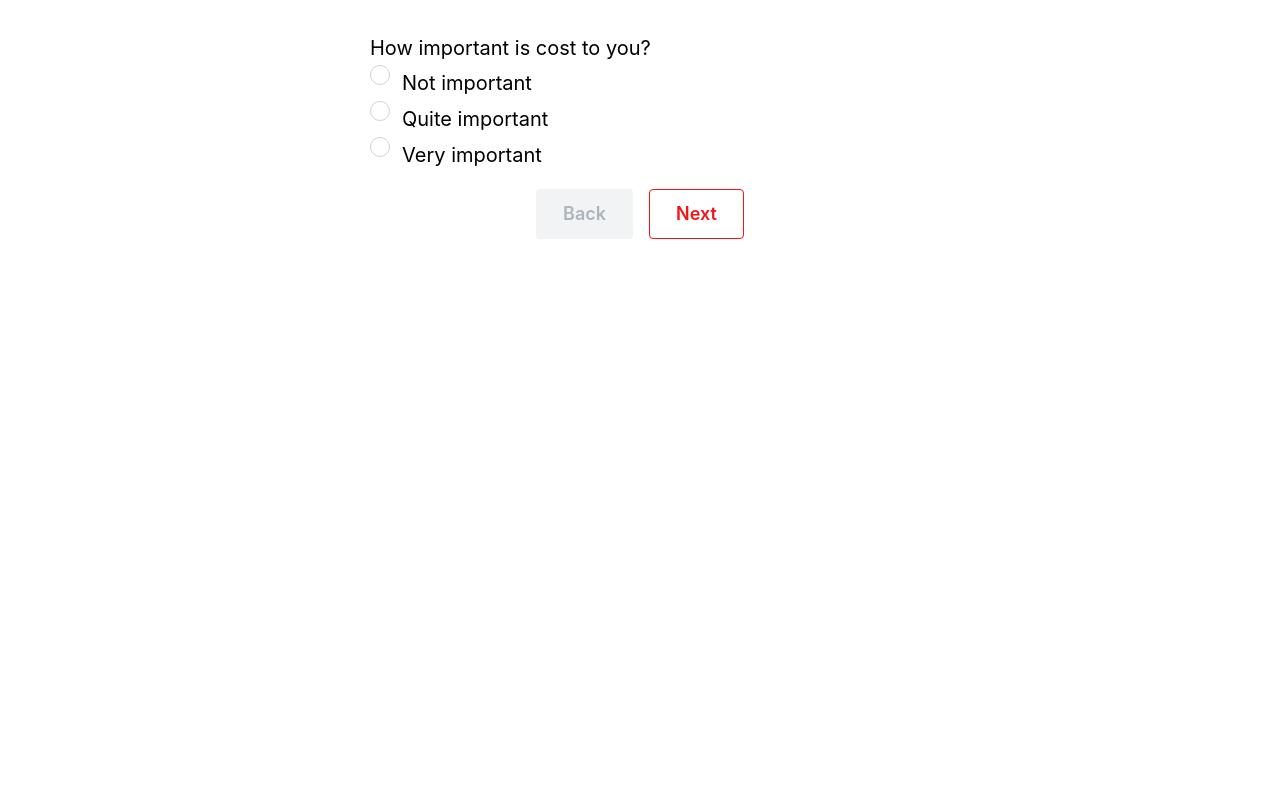
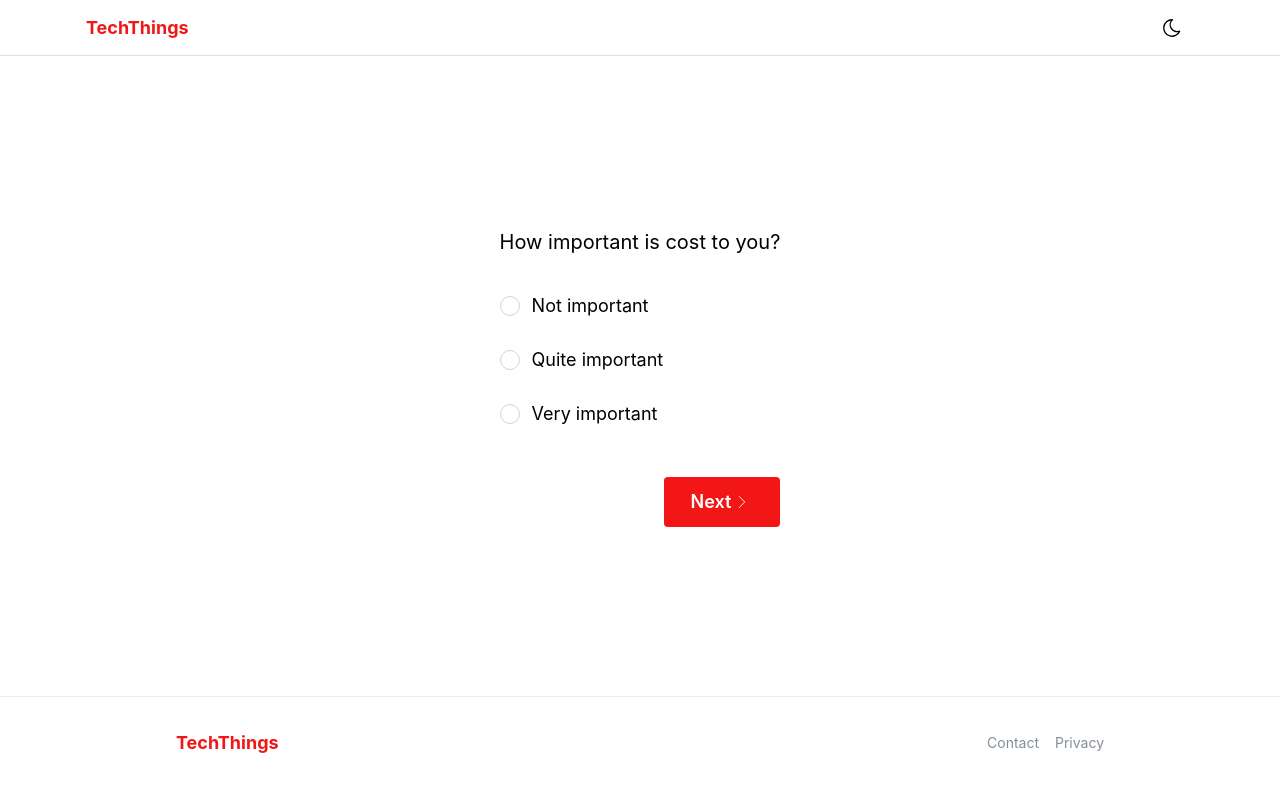
Before and after one commit to roygb1v/techthings, a Next.js app: page /quiz in a window 1280 px wide. Shown: the top 792 px of the page. Built offline with nearby package versions, Linux system fonts and the light colour scheme.

Commit message:
added toggle color and style changes

```diff
--- /dev/null
+++ b/app/about/page.tsx
@@ -0,0 +1,3 @@
+export default function Page() {
+  return <div>About</div>;
+}
--- a/app/layout.tsx
+++ b/app/layout.tsx
@@ -2,6 +2,8 @@ import '@mantine/core/styles.css';
 import React from 'react';
 import { MantineProvider, ColorSchemeScript } from '@mantine/core';
 import { theme } from '../theme';
+import { Header } from '../components/Header/Header';
+import { Footer } from '../components/Footer/Footer';
 
 export const metadata = {
   title: 'Find your best laptop',
@@ -10,7 +12,7 @@ export const metadata = {
 
 export default function RootLayout({ children }: { children: any }) {
   return (
-    <html lang="en">
+    <html lang="en" style={{ height: '100%' }}>
       <head>
         <ColorSchemeScript />
         <link rel="shortcut icon" href="/favicon.svg" />
@@ -20,7 +22,13 @@ export default function RootLayout({ children }: { children: any }) {
         />
       </head>
       <body>
-        <MantineProvider theme={theme}>{children}</MantineProvider>
+        <section>
+          <MantineProvider theme={theme}>
+            <Header />
+            {children}
+            <Footer />
+          </MantineProvider>
+        </section>
       </body>
     </html>
   );
--- a/app/page.tsx
+++ b/app/page.tsx
@@ -1,15 +1,11 @@
 import { Welcome } from '../components/Welcome/Welcome';
-import { Header } from '../components/Header/Header';
 import { Faq } from '../components/Faq/Faq';
-import { Footer } from '../components/Footer/Footer';
 
 export default function HomePage() {
   return (
     <>
-      <Header />
       <Welcome />
       <Faq />
-      <Footer />
     </>
   );
 }
--- a/app/quiz/page.js
+++ /dev/null
@@ -1,5 +0,0 @@
-import { QuizFormParent } from '../../components/QuizForm/QuizFormParent.tsx';
-
-export default function Page() {
-  return <QuizFormParent />;
-}
--- /dev/null
+++ b/app/quiz/page.tsx
@@ -0,0 +1,5 @@
+import { QuizFormParent } from '../../components/QuizForm/QuizFormParent';
+
+export default function Page() {
+  return <QuizFormParent />;
+}
--- a/components/ColorSchemeToggle/ColorSchemeToggle.tsx
+++ b/components/ColorSchemeToggle/ColorSchemeToggle.tsx
@@ -13,7 +13,7 @@ export function ColorSchemeToggle() {
     <Group justify="right">
       <ActionIcon
         onClick={() => setColorScheme(computedColorScheme === 'light' ? 'dark' : 'light')}
-        variant="default"
+        variant={computedColorScheme === 'light' ? 'light' : 'dark'}
         size="xl"
         aria-label="Toggle between dark or light mode"
       >
--- a/components/QuizForm/QuizFormParent.css
+++ b/components/QuizForm/QuizFormParent.css
@@ -1,41 +1,24 @@
-/* .input-container {
-  display: flex;
-  flex-direction: column;
-  gap: 48px;
+div[role=radiogroup] {
+  padding: 32px 0px;
+  display: grid;
+  gap: 24px;
 }
 
-.input-container input {
-  position: absolute;
-
+.mantine-Radio-body {
+  display: flex;
+  align-items: center;
+  padding: 0px;
 }
 
-.input-container span {
-  padding: 16px 96px;
-  border: 1px solid black;
+.mantine-Radio-inner {
+  /* display: none; */
 }
 
-.input-container span:focus {
-  background: red;
-  outline: 1px dashed green;
+input:checked {
+  border: 1px solid red;
 }
 
-.input-container span:hover {
-  background: lightgray;
-  cursor: pointer;
-} */
-
-.input-container input {
-  display: none;
+.button-text {
+  display: flex;
+  align-items: center;
 }
-
-li {
-
-}
-
-li {
-  cursor: pointer;
-}
-
-li:focus {
-  outline: 1px dashed green;
-}
--- a/components/QuizForm/QuizFormParent.tsx
+++ b/components/QuizForm/QuizFormParent.tsx
@@ -2,7 +2,8 @@
 
 import { useState } from 'react';
 import { useForm } from '@mantine/form';
-import { RadioGroup, Radio, Button, Group, Box, Text } from '@mantine/core';
+import { RadioGroup, Radio, Button, Group, Text, Center, rem } from '@mantine/core';
+import { IconChevronLeft, IconChevronRight } from '@tabler/icons-react';
 
 import './QuizFormParent.css';
 
@@ -15,7 +16,7 @@ export function QuizFormParent() {
   const [step, setStep] = useState<number>(0);
 
   return (
-    <Box mt="xl" maw={540} mx="auto">
+    <Center mx="auto" maw={400} h={400}>
       <form
         onSubmit={form.onSubmit((values) => {
           console.log(values);
@@ -54,30 +55,37 @@ export function QuizFormParent() {
           />
         )}
         <Text color="red">{error}</Text>
-        <Group justify="center" mt="md">
+        <Group justify="right" mt="md">
+          {step > 0 && (
             <Button
-            type="submit"
+              type="button"
               size="lg"
-            variant="outline"
-            color="#F21616"
+              variant="subtle"
+              color="#404040"
               disabled={step === 0}
               onClick={() => setStep((prev) => prev - 1)}
             >
-            Back
+              <span className="button-text">
+                <IconChevronLeft style={{ width: rem(22) }} stroke={1} /> Back
+              </span>
             </Button>
+          )}
+
           <Button
-            type="submit"
+            type="button"
             size="lg"
-            variant="outline"
+            variant="filled"
             color="#F21616"
             disabled={step === 3}
             onClick={() => setStep((prev) => prev + 1)}
           >
-            Next
+            <span className="button-text">
+              Next <IconChevronRight style={{ width: rem(22) }} stroke={1} />
+            </span>
           </Button>
         </Group>
       </form>
-    </Box>
+    </Center>
   );
 }
 
@@ -94,9 +102,14 @@ function QuizFormChild({
 }) {
   return (
     <RadioGroup
-      size="xl"
+      className="radiogroup"
+      size="lg"
       key={form.key(name)}
-      label={<Text size="xl">{label}</Text>}
+      label={
+        <Text size="xl" fw={400}>
+          {label}
+        </Text>
+      }
       description={description}
       {...form.getInputProps(name, { type: 'radio' })}
     >
@@ -104,30 +117,5 @@ function QuizFormChild({
       <Radio value="2" label="Quite important" />
       <Radio value="3" label="Very important" />
     </RadioGroup>
-    // <fieldset>
-    //   <legend>{label}</legend>
-    //   <ul className="input-container">
-    //     <li tabIndex="0">
-    //       <label>
-    //         <input type="radio" name={name} />
-    //         <span>Not important at all</span>
-    //       </label>
-    //     </li>
-
-    //     <li tabIndex="1">
-    //       <label>
-    //         <input type="radio" name={name} />
-    //         <span>Quite important</span>
-    //       </label>
-    //     </li>
-
-    //     <li tabIndex="2">
-    //       <label>
-    //         <input type="radio" name={name} />
-    //         <span>Very important</span>
-    //       </label>
-    //     </li>
-    //   </ul>
-    // </fieldset>
   );
 }
--- /dev/null
+++ b/theme.module.css
@@ -0,0 +1,21 @@
+.root {
+  &[data-variant='danger'] {
+    background-color: var(--mantine-color-red-9);
+    color: var(--mantine-color-red-0);
+  }
+
+  &[data-variant='primary'] {
+    background: linear-gradient(45deg, #4b6cb7 10%, #253b67 90%);
+    color: var(--mantine-color-white);
+  }
+
+  &[data-variant='light'] {
+    background: none;
+    color: var(--mantine-color-black);
+  }
+
+  &[data-variant='dark'] {
+    background: none;
+    color: var(--mantine-color-white);
+  }
+}
--- a/theme.ts
+++ b/theme.ts
@@ -1,7 +1,12 @@
 'use client';
 
-import { createTheme } from '@mantine/core';
+import { createTheme, ActionIcon } from '@mantine/core';
+import classes from './theme.module.css';
 
 export const theme = createTheme({
-  /* Put your mantine theme override here */
+  components: {
+    ActionIcon: ActionIcon.extend({
+      classNames: classes,
+    }),
+  },
 });
```
Lines whose indentation alone changed are shown as unchanged.
